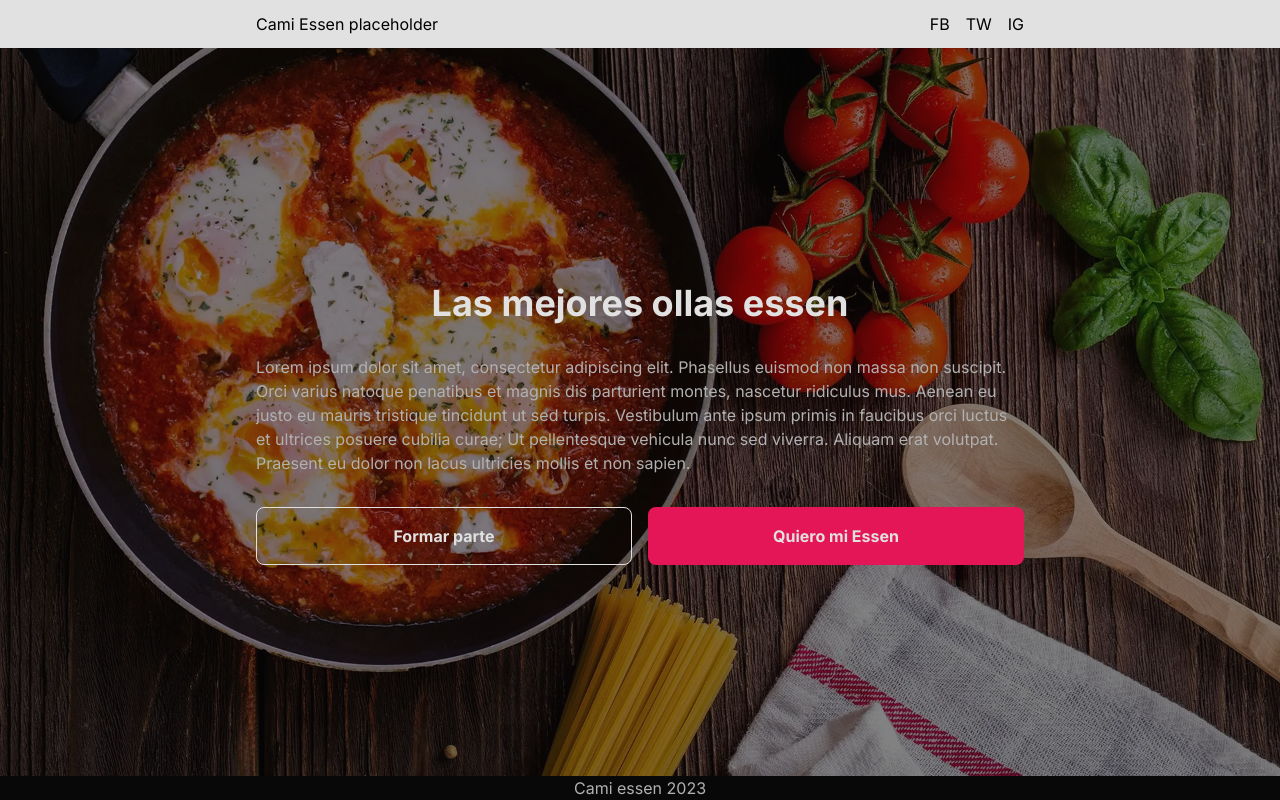
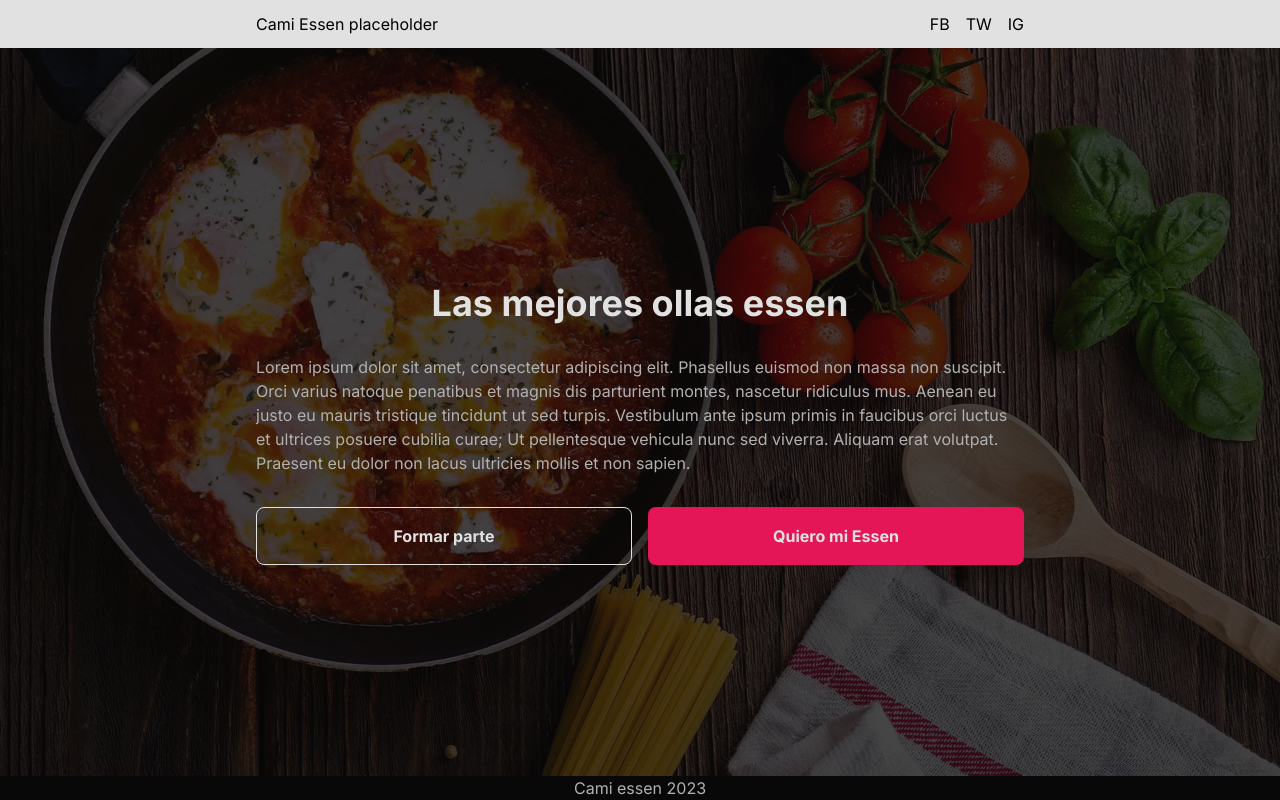
Before and after one commit to Upward-Solutions/cami-essen, a Next.js app: page / in a window 1280 px wide. Built offline with nearby package versions, Linux system fonts and the light colour scheme.

Commit message:
Modified main image backdrop opacity

```diff
--- a/src/app/page.tsx
+++ b/src/app/page.tsx
@@ -24,7 +24,7 @@ export default function HomePage() {
           </div>
         </div>
       </div>
-      <div className='absolute w-full h-full bg-background/50'></div>
+      <div className='absolute w-full h-full bg-background/75'></div>
       <img
         src='/background.webp'
         alt='Cocina con distintos utencilios y sartén essen'
```
